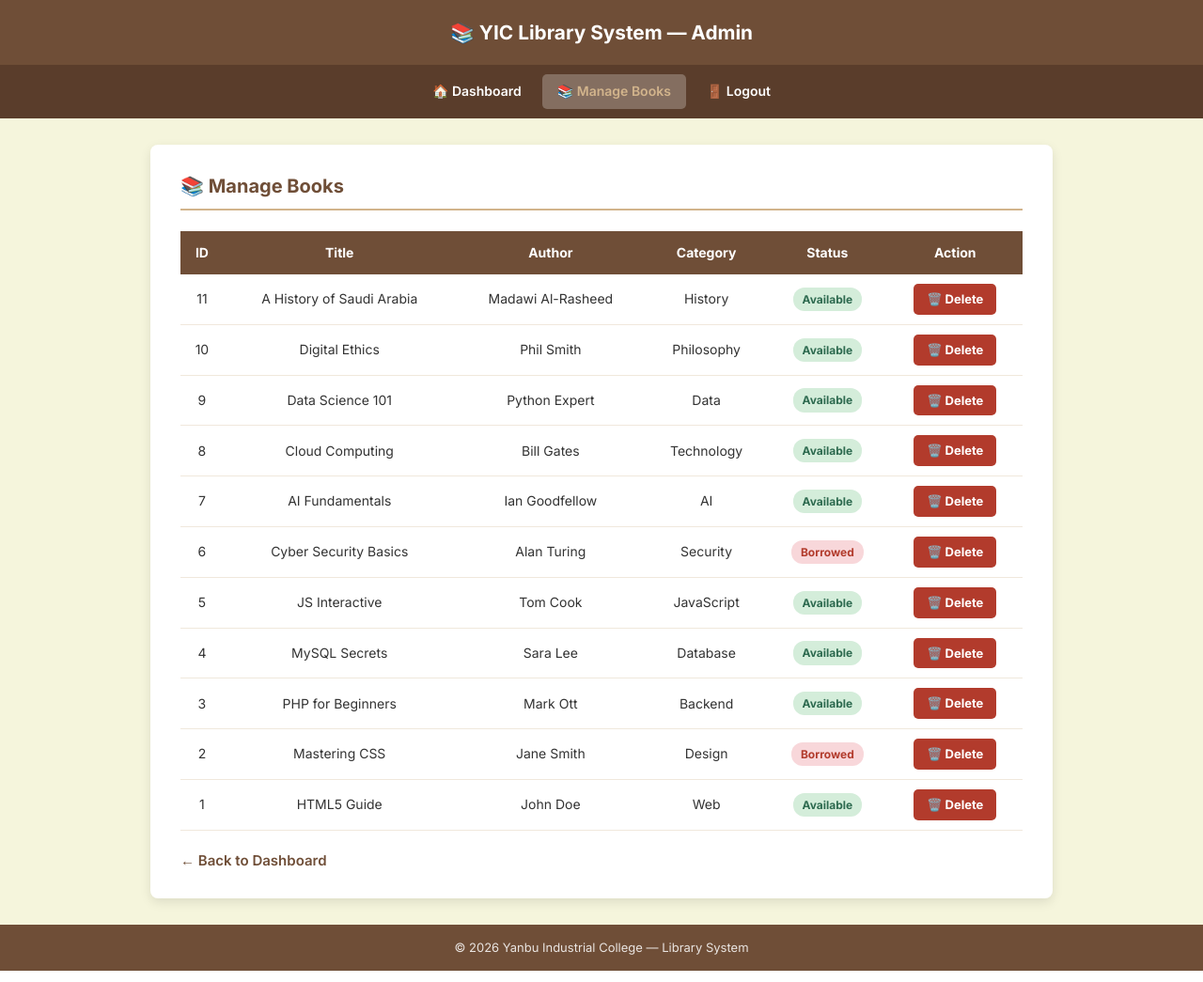
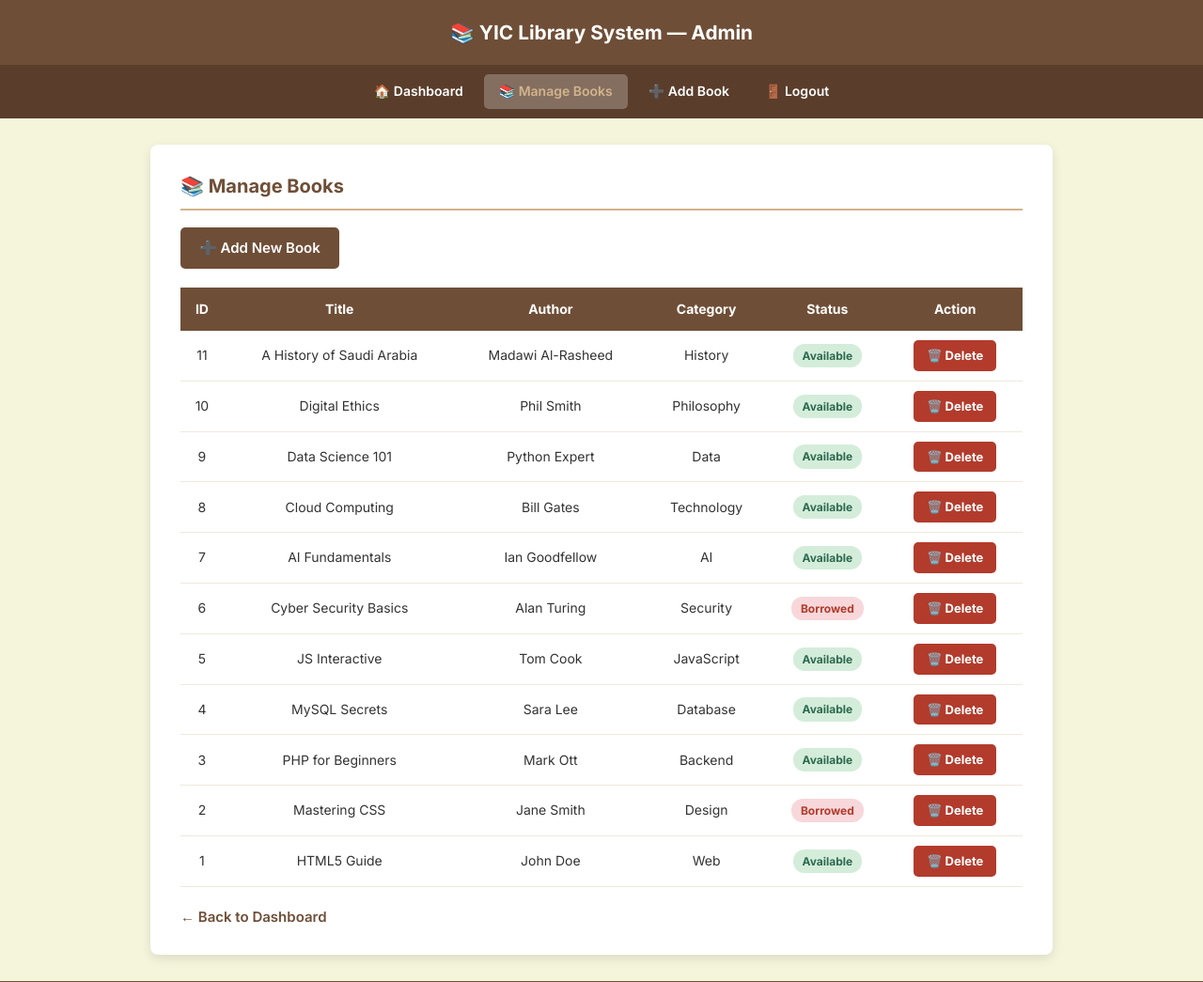
Before and after one commit to Alharbi25/CS381_Project_LibrarySystem, a PHP site: page /admin/manage_books.php in a window 1280 px wide. Shown: the top 1045 px of the page at 94% size. Run offline with PHP 8.4, Linux system fonts and the light colour scheme; a user stored in the database is signed in; data comes from the database, SQL or seed files in the repository.

Commit message:
Update manage_books.php

```diff
--- a/admin/manage_books.php
+++ b/admin/manage_books.php
@@ -21,13 +21,12 @@ $books = $pdo->query("SELECT * FROM books ORDER BY id DESC")->fetchAll();
 </head>
 <body>
 <header><h1>📚 YIC Library System — Admin</h1></header>
-
 <nav role="navigation">
     <a href="dashboard.php">🏠 Dashboard</a>
     <a href="manage_books.php">📚 Manage Books</a>
+    <a href="add_book.php">➕ Add Book</a>
     <a href="../auth/logout.php">🚪 Logout</a>
 </nav>
-
 <main class="container">
     <section>
         <h2 class="page-title">📚 Manage Books</h2>
@@ -38,6 +37,11 @@ $books = $pdo->query("SELECT * FROM books ORDER BY id DESC")->fetchAll();
         <?php if (isset($_GET['error'])): ?>
             <div class="alert-error">❌ <?= htmlspecialchars($_GET['error']) ?></div>
         <?php endif; ?>
+
+        <a href="add_book.php" class="btn"
+           style="width:auto;padding:10px 20px;display:inline-block;margin-bottom:16px;">
+            ➕ Add New Book
+        </a>
 
         <div class="table-responsive">
             <table>
@@ -74,7 +78,6 @@ $books = $pdo->query("SELECT * FROM books ORDER BY id DESC")->fetchAll();
         <a href="dashboard.php" class="back-link">← Back to Dashboard</a>
     </section>
 </main>
-
 <footer><p>&copy; 2026 Yanbu Industrial College — Library System</p></footer>
 <script src="../assets/js/script.js"></script>
 </body>
```
